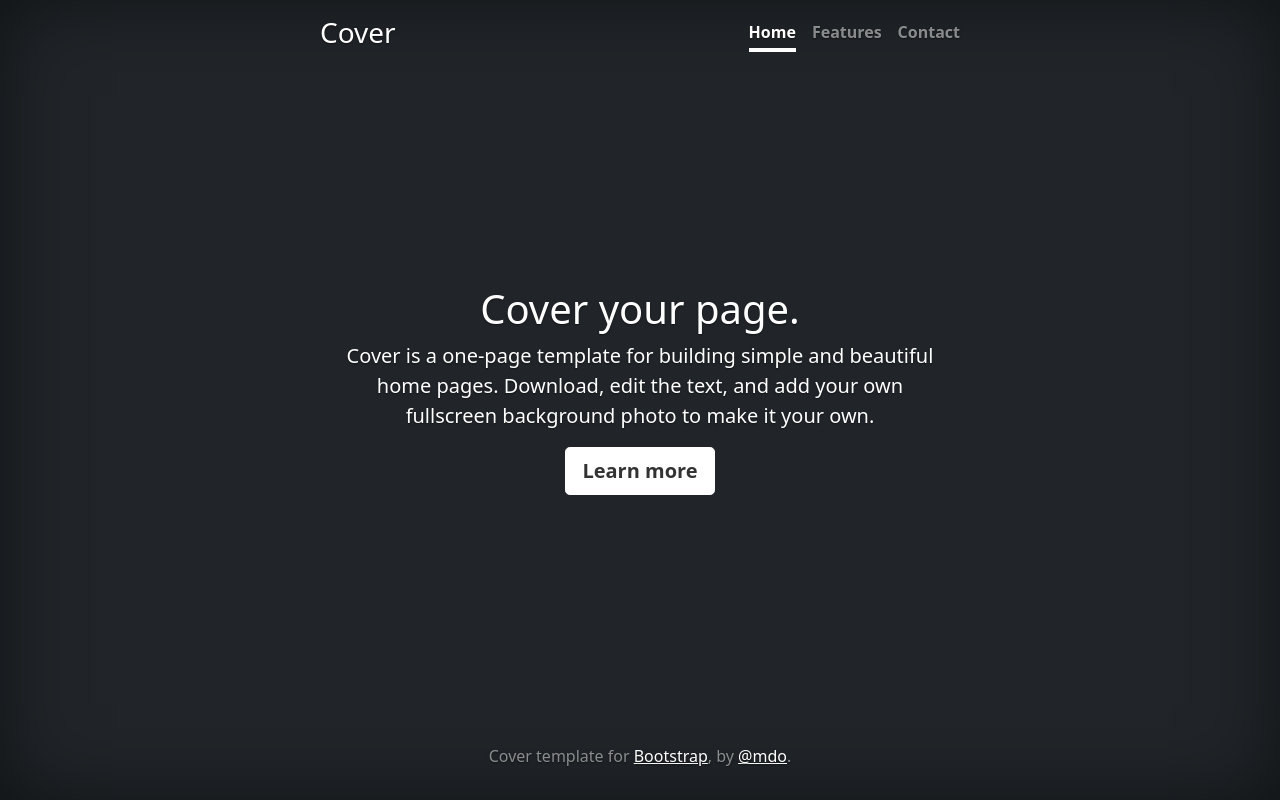
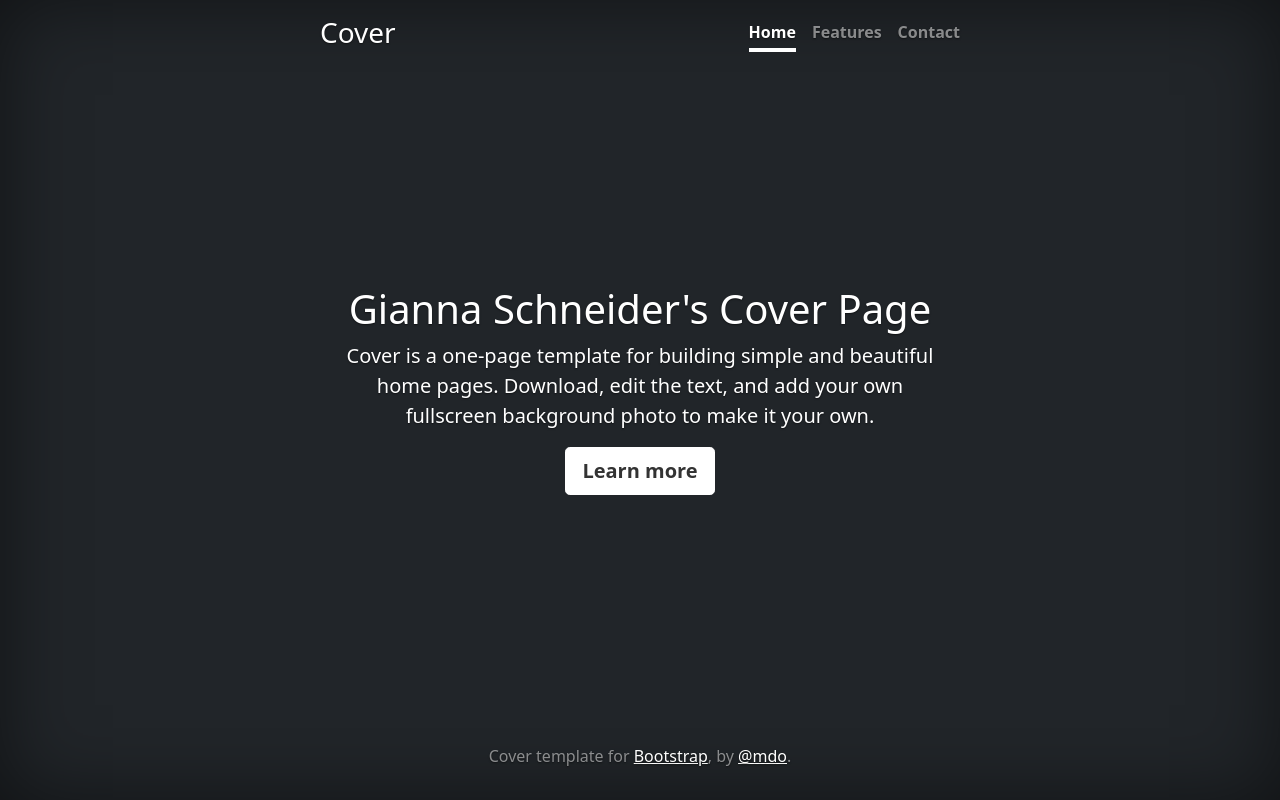
Before and after one commit to giannaSchneider/Bootstrap-Project, a plain HTML site: page index.html in a window 1280 px wide. Drawn offline with Linux system fonts and the light colour scheme; files that its build step writes are made by us from their sources.

Commit message:
Update index.html

```diff
--- a/index.html
+++ b/index.html
@@ -50,7 +50,7 @@
   </header>
 
   <main class="px-3">
-    <h1>Cover your page.</h1>
+    <h1>Gianna Schneider's Cover Page</h1>
     <p class="lead">Cover is a one-page template for building simple and beautiful home pages. Download, edit the text, and add your own fullscreen background photo to make it your own.</p>
     <p class="lead">
       <a href="#" class="btn btn-lg btn-secondary fw-bold border-white bg-white">Learn more</a>
```
